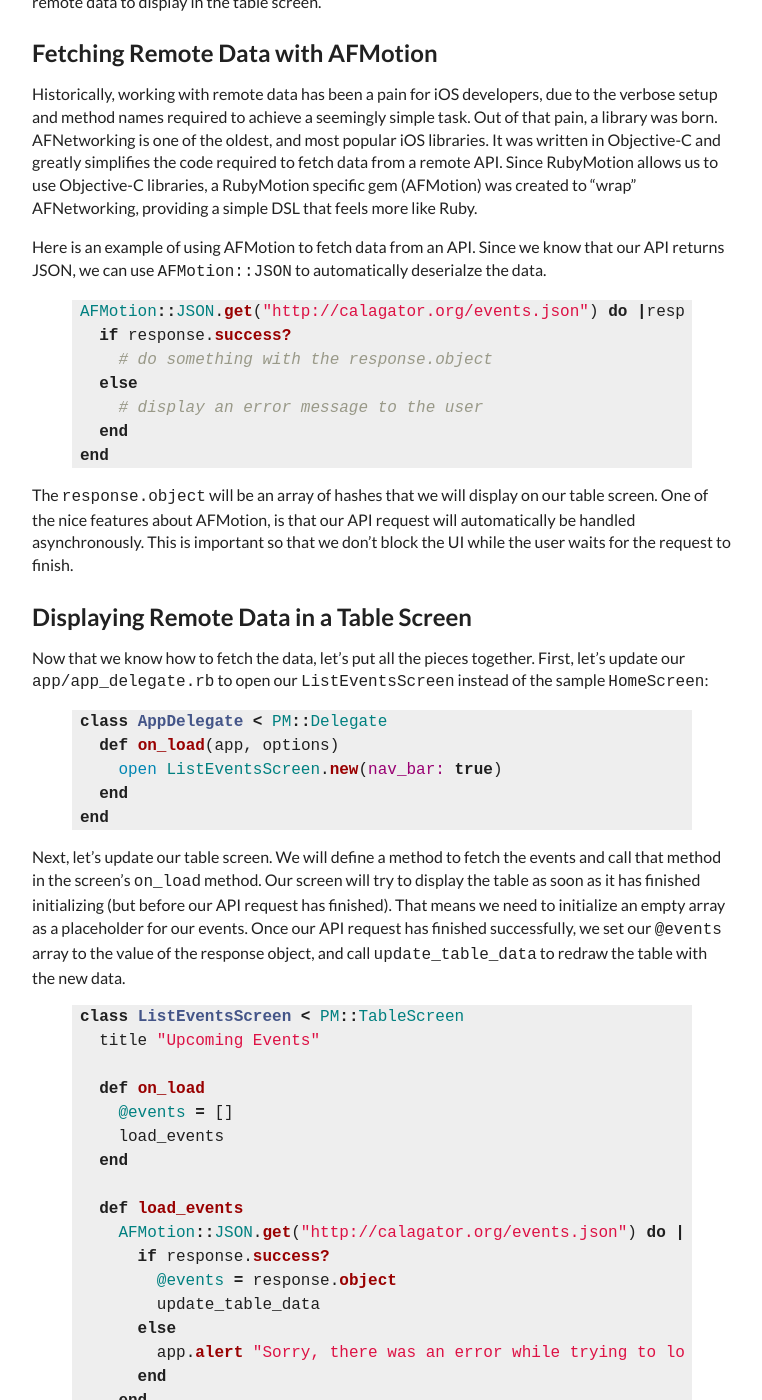
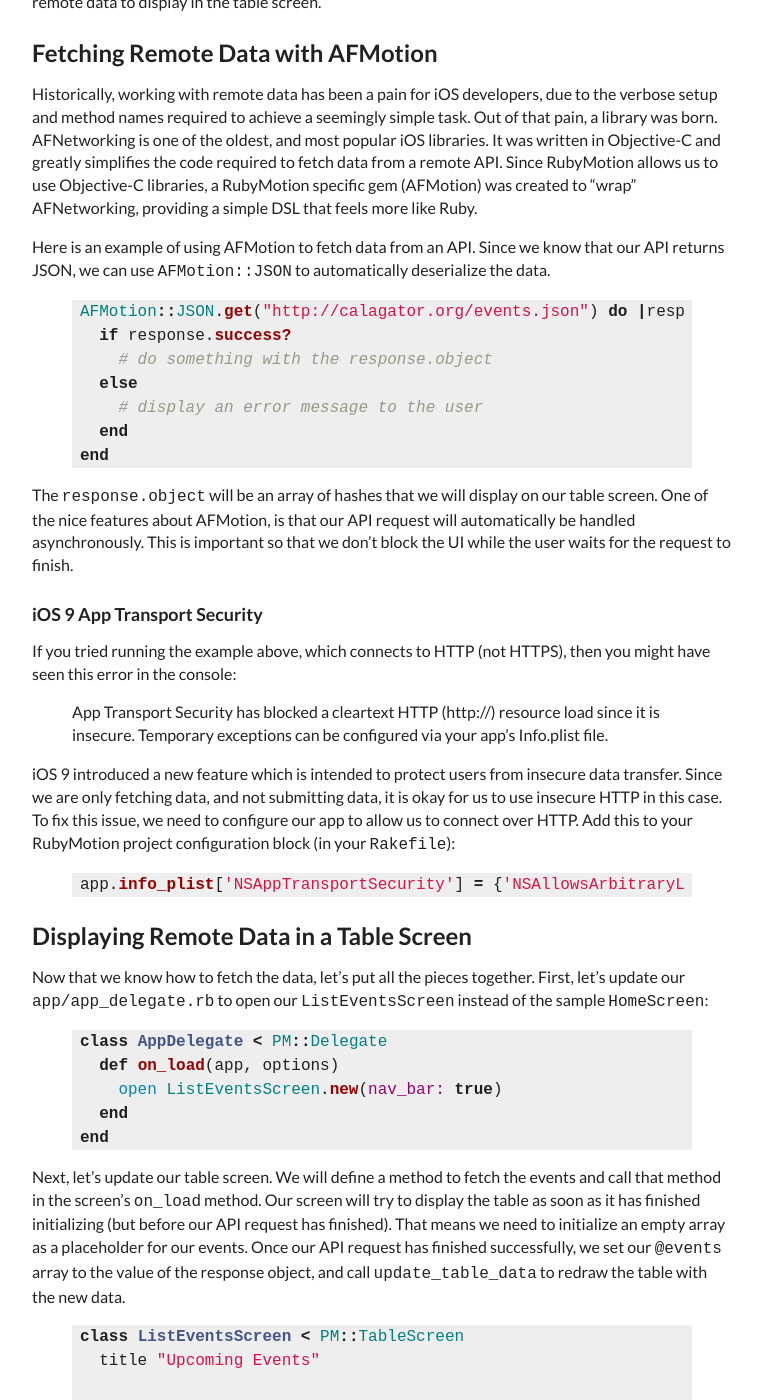
Before and after one commit to motionpdx/motionpdx.github.io, a Jekyll site: the page built from _posts/2016-01-20-getting-started-with-redpotion.md, in a window 1280 px wide and 1400 px high, scrolled down 3723 px. Shown: the whole window, without its empty margins (258-1020 px from the left). Built offline with Jekyll 4.4.1, drawn with Linux system fonts in a browser that asks for light colours; nearby versions of some CDN libraries; comment, search, counter and statistics services are not loaded.

Commit message:
Add section on App Transport Security

```diff
--- a/_posts/2016-01-20-getting-started-with-redpotion.md
+++ b/_posts/2016-01-20-getting-started-with-redpotion.md
@@ -111,7 +111,7 @@
 
 Historically, working with remote data has been a pain for iOS developers, due to the verbose setup and method names required to achieve a seemingly simple task. Out of that pain, a library was born. AFNetworking is one of the oldest, and most popular iOS libraries. It was written in Objective-C and greatly simplifies the code required to fetch data from a remote API. Since RubyMotion allows us to use Objective-C libraries, a RubyMotion specific gem (AFMotion) was created to "wrap" AFNetworking, providing a simple DSL that feels more like Ruby.
 
-Here is an example of using AFMotion to fetch data from an API. Since we know that our API returns JSON, we can use `AFMotion::JSON` to automatically deserialze the data.
+Here is an example of using AFMotion to fetch data from an API. Since we know that our API returns JSON, we can use `AFMotion::JSON` to automatically deserialize the data.
 
 {% highlight ruby %}
 AFMotion::JSON.get("http://calagator.org/events.json") do |response|
@@ -124,6 +124,18 @@
 {% endhighlight %}
 
 The `response.object` will be an array of hashes that we will display on our table screen. One of the nice features about AFMotion, is that our API request will automatically be handled asynchronously. This is important so that we don't block the UI while the user waits for the request to finish.
+
+### iOS 9 App Transport Security
+
+If you tried running the example above, which connects to HTTP (not HTTPS), then you might have seen this error in the console:
+
+> App Transport Security has blocked a cleartext HTTP (http://) resource load since it is insecure. Temporary exceptions can be configured via your app's Info.plist file.
+
+iOS 9 introduced a new feature which is intended to protect users from insecure data transfer. Since we are only fetching data, and not submitting data, it is okay for us to use insecure HTTP in this case. To fix this issue, we need to configure our app to allow us to connect over HTTP. Add this to your RubyMotion project configuration block (in your `Rakefile`):
+
+{% highlight ruby %}
+app.info_plist['NSAppTransportSecurity'] = {'NSAllowsArbitraryLoads' => true}
+{% endhighlight %}
 
 ## Displaying Remote Data in a Table Screen
 
```
